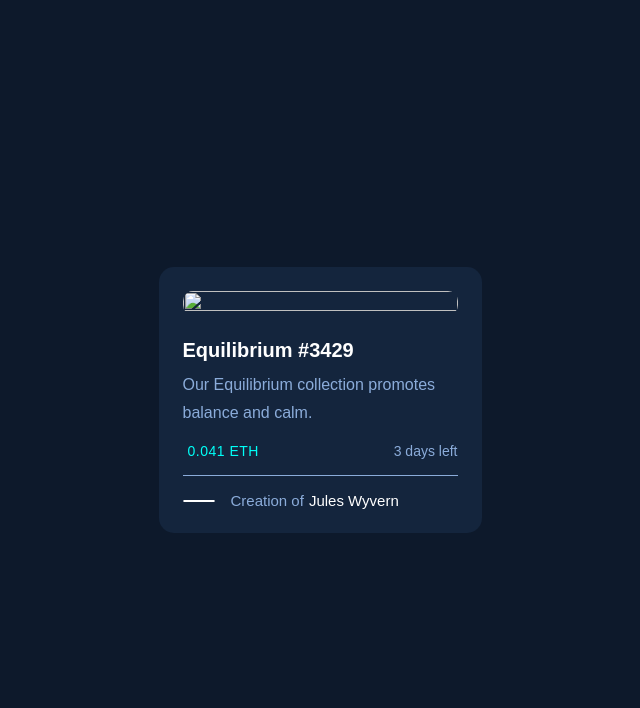
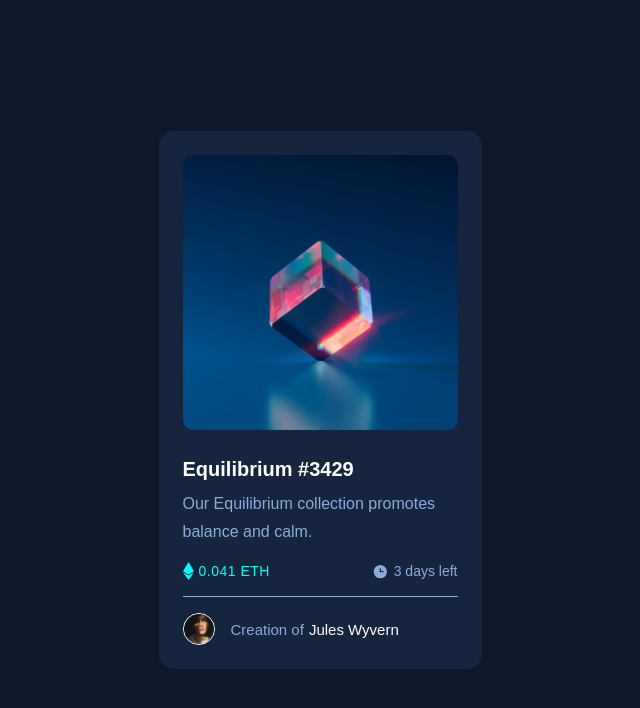
Before and after one commit to Abila03/PWEB-Challenge, a plain HTML site: page index.html in a window 1280 px wide. Shown: the whole page, without its empty margins (320-960 px from the left). Drawn offline with Linux system fonts and the light colour scheme.

Commit message:
Update index.html

```diff
--- a/index.html
+++ b/index.html
@@ -10,9 +10,9 @@
 <body>
   <div class="card">
     <div class="image">
-      <img src="images/image-equilibrium.jpg" alt="" class="maining">
+      <img src="image-equilibrium.jpg" alt="" class="maining">
       <div>
-        <img src="images/icon-view.svg" alt="">
+        <img src="icon-view.svg" alt="">
       </div>
     </div>
     <h3>Equilibrium #3429</h3>
@@ -21,16 +21,16 @@
     </div>
     <div class="price-day">
       <div class="price">
-        <img src="images/icon-ethereum.svg" alt="">
+        <img src="icon-ethereum.svg" alt="">
         0.041 ETH
       </div>
       <div class="day">
-        <img src="images/icon-clock.svg" alt="">
+        <img src="icon-clock.svg" alt="">
         3 days left
       </div>
     </div>
     <div class="creator">
-      <img src="images/image-avatar.png" alt="" class="avatar">
+      <img src="image-avatar.png" alt="" class="avatar">
       Creation of <span> Jules Wyvern </span>
     </div>
   </div>
```
